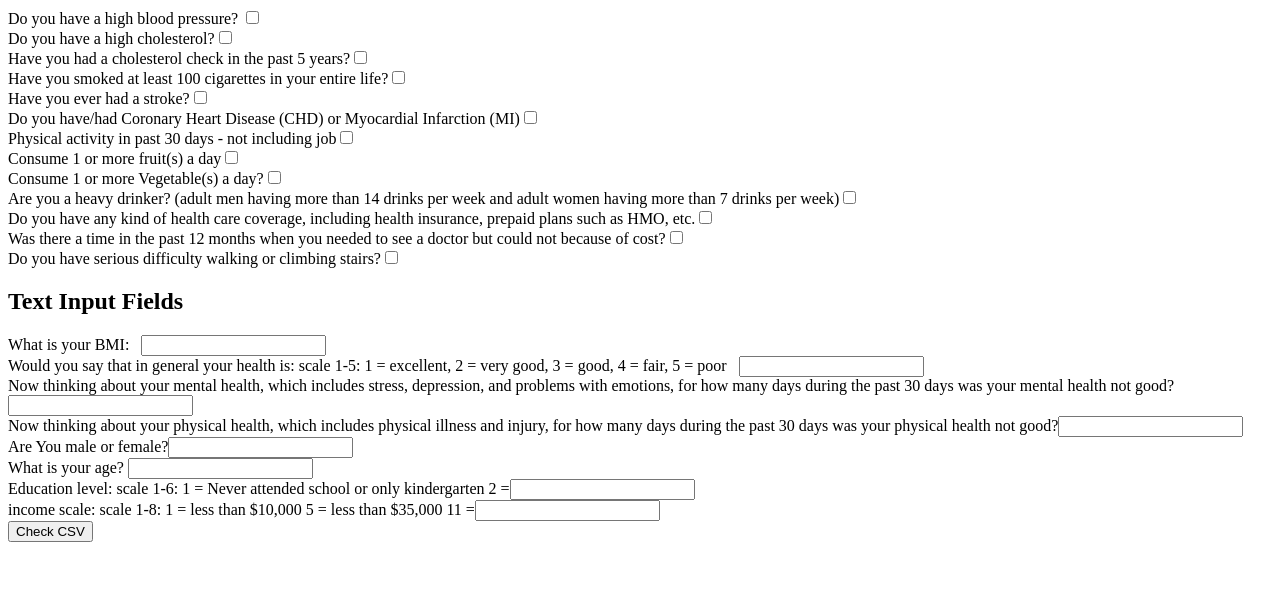
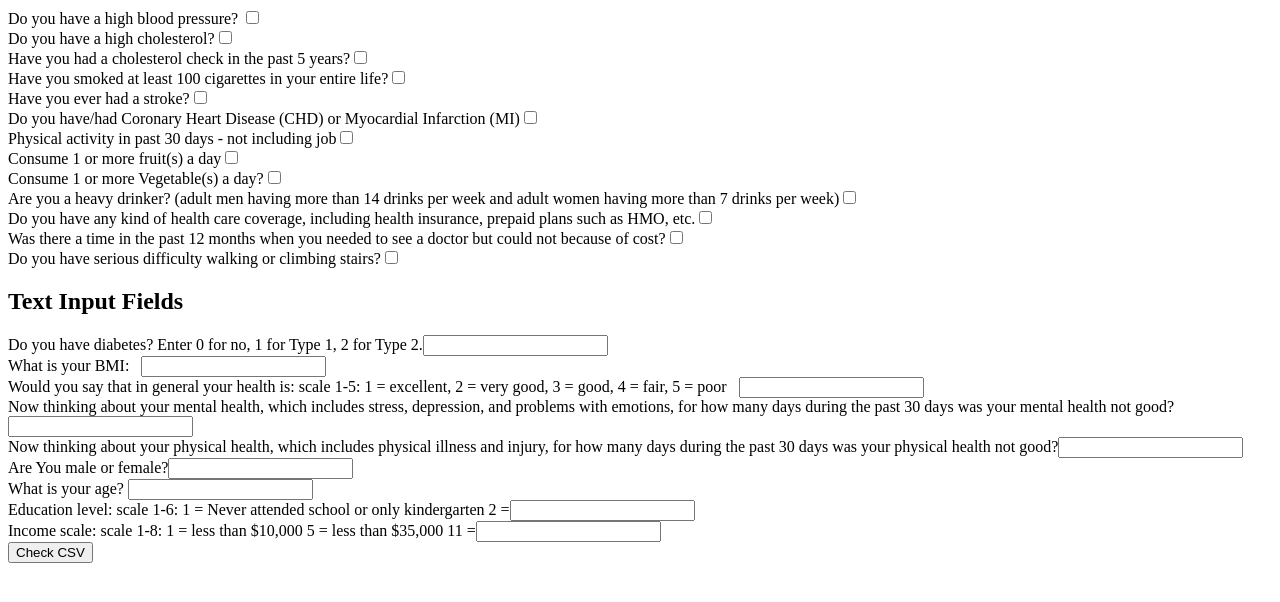
Before and after one commit to Jhoope11/DiabetesPrediction, a Flask app: page / in a window 1280 px wide. Shown: the top 602 px of the page. Run offline with Flask 3, Linux system fonts and the light colour scheme; parts of the project's set-up code (start-up, migrations or seed data) failed here and were passed over.

Commit message:
ahhhhhhhhhhhhhhhhhh

```diff
--- a/app.py
+++ b/app.py
@@ -17,6 +17,9 @@ def index():
         # Get values from HTML form
         form_values = request.form.to_dict()
 
+        # Convert checkbox values to 1 or 0
+        convert_checkbox_values(form_values)
+
         # Check if the values are in the CSV file
         result = check_values_in_csv(form_values)
 
@@ -24,17 +27,53 @@ def index():
 
     return render_template('index.html')
 
+def convert_checkbox_values(form_values):
+    checkbox_fields = [
+        'HighBP', 'HighChol', 'CholCheck', 'Smoker', 'Stroke',
+        'HeartDiseaseorAttack', 'PhysActivity', 'Fruits', 'Veggies', 'HvyAlcoholConsump',
+        'AnyHealthcare', 'NoDocbcCost', 'DiffWalk'
+    ]
+
+    for field in checkbox_fields:
+        # Check if the checkbox is present in form data
+        form_values[field] = 1 if field in form_values and form_values[field] == 'on' else 0
+
+    # Handle empty values in text boxes and replace with 0
+    text_fields = ['BMI', 'GenHlth', 'MentHlth', 'PhysHlth', 'Sex', 'Age', 'EduLevel', 'Money', 'Type012']
+    for field in text_fields:
+        if field in form_values and not form_values[field].strip():
+            form_values[field] = 0
+
+
 def check_values_in_csv(form_values):
     result = {}
+
+    # Get the keys from the first row of the CSV file
+    csv_keys = list(csv_data.keys())
+
     for key, value in form_values.items():
         if key in csv_data:
-            if value == csv_data[key][1]:  # Assuming you want to check the second column
-                result[key] = True
-            else:
-                result[key] = False
+            # Get the corresponding row values based on the key
+            row_values = csv_data[key]
+
+            # Get the index of the key in the CSV file
+            key_index = csv_keys.index(key)
+
+            # Get the values from the first row for the corresponding key
+            csv_values = [csv_data[k][key_index] for k in csv_keys]
+
+            # Compare the form value with the CSV values
+            match_count = sum(1 for v in csv_values if str(value) == v)
+            result[key] = match_count
         else:
-            result[key] = False
+            result[key] = 0  # Default value if key is not found in CSV
+
     return result
+
+
+
+
+
 
 if __name__ == '__main__':
     app.run(debug=True)
--- a/templates/index.html
+++ b/templates/index.html
@@ -10,29 +10,29 @@
         <!-- Boolean Entries (Checkboxes) -->
         <label>Do you have a high blood pressure? <input type="checkbox" name="HighBP" id="HighBP"></label><br>
         <label>Do you have a high cholesterol?<input type="checkbox" name="HighChol" id="HighChol"></label><br>
-        <label>Have you had a cholesterol check in the past 5 years?<input type="checkbox" id="CholCheck"> </label><br>
-        <label>Have you smoked at least 100 cigarettes in your entire life?<input type="checkbox" id="Smoke"></label><br>
-        <label>Have you ever had a stroke?<input type="checkbox" id="Stroke"></label><br>
-        <label>Do you have/had Coronary Heart Disease (CHD) or Myocardial Infarction (MI)<input type="checkbox" id="HeartDiseaseOrAttack"></label><br>
-        <label>Physical activity in past 30 days - not including job<input type="checkbox" id="PhysAct"></label><br>
-        <label>Consume 1 or more fruit(s) a day<input type="checkbox" id="Fruit"></label><br>
-        <label>Consume 1 or more Vegetable(s) a day?<input type="checkbox" id="Veg"> </label><br>
-        <label>Are you a heavy drinker? (adult men having more than 14 drinks per week and adult women having more than 7 drinks per week)<input type="checkbox" id="HvyAlcCons"> </label><br>
-        <label>Do you have any kind of health care coverage, including health insurance, prepaid plans such as HMO, etc.<input type="checkbox" id="Healthcare"></label><br>
-        <label>Was there a time in the past 12 months when you needed to see a doctor but could not because of cost?<input type="checkbox" id="NoDocCost"></label><br>
-        <label>Do you have serious difficulty walking or climbing stairs?<input type="checkbox" id="DiffWalk"></label><br>
+        <label>Have you had a cholesterol check in the past 5 years?<input type="checkbox" name="CholCheck" id="CholCheck"></label><br>
+        <label>Have you smoked at least 100 cigarettes in your entire life?<input type="checkbox" name="Smoker" id="Smoker"></label><br>
+        <label>Have you ever had a stroke?<input type="checkbox" name="Stroke" id="Stroke"></label><br>
+        <label>Do you have/had Coronary Heart Disease (CHD) or Myocardial Infarction (MI)<input type="checkbox" name="HeartDiseaseorAttack" id="HeartDiseaseorAttack"></label><br>
+        <label>Physical activity in past 30 days - not including job<input type="checkbox" name="PhysActivity" id="PhysActivity"></label><br>
+        <label>Consume 1 or more fruit(s) a day<input type="checkbox" name="Fruits" id="Fruits"></label><br>
+        <label>Consume 1 or more Vegetable(s) a day?<input type="checkbox" name="Veggies" id="Veggies"></label><br>
+        <label>Are you a heavy drinker? (adult men having more than 14 drinks per week and adult women having more than 7 drinks per week)<input type="checkbox" name="HvyAlcoholConsump" id="HvyAlcoholConsump"></label><br>
+        <label>Do you have any kind of health care coverage, including health insurance, prepaid plans such as HMO, etc.<input type="checkbox" name="AnyHealthcare" id="AnyHealthcare"></label><br>
+        <label>Was there a time in the past 12 months when you needed to see a doctor but could not because of cost?<input type="checkbox" name="NoDocbcCost" id="NoDocbcCost"></label><br>
+        <label>Do you have serious difficulty walking or climbing stairs?<input type="checkbox" name="DiffWalk" id="DiffWalk"></label><br>
 
         <!-- Text Input Fields -->
         <h2>Text Input Fields</h2>
-        <label for="text1">What is your BMI: &nbsp </label><input type="text" id="BMI" name="BMI"><br>
-        <label for="text2">Would you say that in general your health is: scale 1-5: 1 = excellent, 2 = very good, 3 = good, 4 = fair, 5 = poor &nbsp </label><input type="text" id="genHealth" name="text2"><br>
-        <label for="text3">Now thinking about your mental health, which includes stress, depression, and problems with emotions, for how many days during the past 30 days was your mental health not good? </label><input type="text" id="mentalHealth" name="text3"><br>
-        <label for="text4">Now thinking about your physical health, which includes physical illness and injury, for how many days during the past 30 days was your physical health not good?</label><input type="text" id="physHealth" name="text4"><br>
-        <label for="text5">Are You male or female?</label><input type="text" id="gender" name="text5"><br>
-        <label for="text6">What is your age? </label><input type="text" id="age" name="text6"><br>
-        <label for="text7">Education level: scale 1-6: 1 = Never attended school or only kindergarten 2 =</label><input type="text" id="eduLevel" name="text7"><br>
-        <label for="text8">income scale: scale 1-8: 1 = less than $10,000 5 = less than $35,000 11 =</label><input type="text" id="income" name="text8"><br>
-
+        <label>Do you have diabetes? Enter 0 for no, 1 for Type 1, 2 for Type 2.<input type="text" id="Type012" name="Type012"></label><br>
+        <label for="BMI">What is your BMI: &nbsp </label><input type="text" id="BMI" name="BMI"><br>
+        <label for="genHealth">Would you say that in general your health is: scale 1-5: 1 = excellent, 2 = very good, 3 = good, 4 = fair, 5 = poor &nbsp </label><input type="text" id="genHealth" name="GenHlth"><br>
+        <label for="mentalHealth">Now thinking about your mental health, which includes stress, depression, and problems with emotions, for how many days during the past 30 days was your mental health not good? </label><input type="text" id="mentalHealth" name="MentHlth"><br>
+        <label for="physHealth">Now thinking about your physical health, which includes physical illness and injury, for how many days during the past 30 days was your physical health not good?</label><input type="text" id="physHealth" name="PhysHlth"><br>
+        <label for="gender">Are You male or female?</label><input type="text" id="gender" name="Sex"><br>
+        <label for="age">What is your age? </label><input type="text" id="age" name="Age"><br>
+        <label for="eduLevel">Education level: scale 1-6: 1 = Never attended school or only kindergarten 2 =</label><input type="text" id="eduLevel" name="EduLevel"><br>
+        <label for="income">Income scale: scale 1-8: 1 = less than $10,000 5 = less than $35,000 11 =</label><input type="text" id="income" name="Money"><br>
 
         <button type="submit">Check CSV</button>
     </form>
--- a/templates/result.html
+++ b/templates/result.html
@@ -8,8 +8,8 @@
 <body>
     <h2>Results:</h2>
     <ul>
-        {% for key, value in result.items() %}
-            <li>{{ key }}: {% if value %}Valid{% else %}Invalid{% endif %}</li>
+        {% for key, count in result.items() %}
+            <li>{{ key }}: {{ count }} matches</li>
         {% endfor %}
     </ul>
 </body>
```
